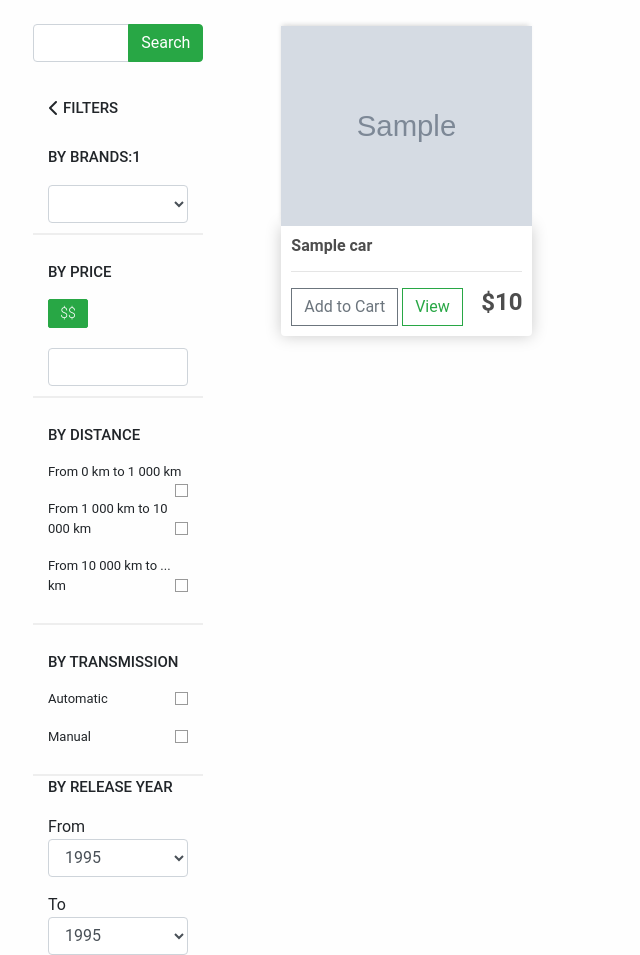
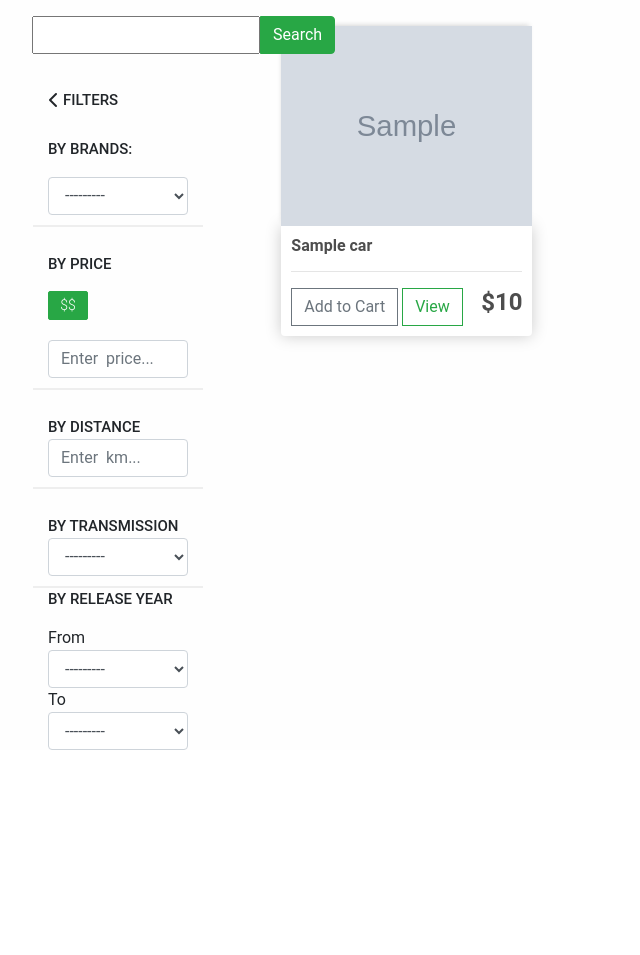
Before and after one commit to khodjiyev2o/Test-Project-PROBIT, a Django app: page / in a window 1280 px wide. Shown: the part 56-1011 px from the top of the page, without its empty margins (0-640 px from the left). After the commit the page ends 806 px from the top, so only its background shows below. Run offline with Django 4.2, Linux system fonts and the light colour scheme; tables that the repository leaves empty hold one stand-in row (values such as "Sample post"); grey boxes marked "Sample" are stand-in pictures; some libraries are stand-ins or nearby versions.

Commit message:
filter.py done

```diff
--- a/main/filters.py
+++ b/main/filters.py
@@ -1,15 +1,28 @@
+from cProfile import label
 from .models import Car,Brand
 import django_filters
-from django_filters import CharFilter,DateFilter
+from django_filters import ChoiceFilter,NumberFilter,ModelChoiceFilter
 from django import forms
+import datetime
+CHOICES = (
+     (1, 'Automatic'),
+    (0, 'Manual'),
+    (None,'Both'),
+)
+YEAR_CHOICES = [(r,r) for r in range(1984, datetime.date.today().year+1)]
+CAR_CHOICES=[car.brand for car in Car.objects.all()]
 
-
-class ProductFilter(django_filters.FilterSet):
-    start_date = DateFilter(field_name='year',lookup_expr='gte')
-    end_date = DateFilter(field_name='year',lookup_expr='lte')
-
-
+class CarFilter(django_filters.FilterSet):
+    start_date = ChoiceFilter(field_name='year',lookup_expr='gte', choices=YEAR_CHOICES,label='',widget=forms.Select(attrs={'class': 'form-control'}))
+    end_date = ChoiceFilter(field_name='year',lookup_expr='lte', choices=YEAR_CHOICES,label='',widget=forms.Select(attrs={'class': 'form-control'}))
+    automatic_transmission = ChoiceFilter(field_name='automatic_transmission',choices=CHOICES,label='',widget=forms.Select(attrs={'class': 'form-control'}))
+    price = NumberFilter(field_name='price',label='',widget=forms.NumberInput(attrs={'class': 'form-control','placeholder':'Enter  price...'}))
+    mileage = NumberFilter(field_name='mileage',lookup_expr='gte',label='',widget=forms.NumberInput(attrs={'class': 'form-control','placeholder':'Enter  km...'}))
+    brand =  ModelChoiceFilter(
+        queryset=Brand.objects.all(),
+       widget=forms.Select(attrs={'class': 'form-control','placeholder':'Enter  price...'})
+    )
     class Meta:
         model = Car
-        fields = '__all__'
+        fields = ['name','brand','price','mileage','automatic_transmission' ]
         exclude = 'image'
--- a/main/models.py
+++ b/main/models.py
@@ -6,7 +6,11 @@
 
 YEAR_CHOICES = [(r,r) for r in range(1984, datetime.date.today().year+1)]
 
-
+CHOICES = (
+    (0, 'Automatic'),
+    (1, 'Manual'),
+    (None,'Both'),
+)
 class Brand(models.Model):
     name = models.CharField(max_length=150,unique=True)
 
@@ -21,7 +25,7 @@
     year = models.IntegerField(choices=YEAR_CHOICES, default=datetime.datetime.now().year)
     mileage = models.IntegerField()
     price = models.IntegerField()
-    automatic_transmission = models.BooleanField(default=True)
+    automatic_transmission = models.BooleanField(default=True,choices=CHOICES)
     image =  models.ImageField(upload_to='cars',blank = True, null = True)
 
 
--- a/main/templates/main/layout.html
+++ b/main/templates/main/layout.html
@@ -56,15 +56,14 @@
         </div>
       </div>
     </nav>
-
+    <form method="GET" class="">
     <div class="row">
       <div class="col-md-4 px-5" style="max-width: 20.333333%">
-        <form class="input-group mt-4">
-          <input type="text" class="form-control" />
-          <div class="input-group-append">
+          <div class="input-group-append mt-3">
+            {{forms.form.name}}
             <button class="btn btn-success rounded-right">Search</button>
           </div>
-        </form>
+
         <div class="row" id="fs_app">
           <section class="col-12" id="fs_header_bar">
             <div class="row">
@@ -75,14 +74,9 @@
             </div>
           </section>
           <section class="col-12">
-            <div class="heading mb-3">BY Brands:{{cars.count}}</div>
+            <div class="heading mb-3">BY Brands:</div>
 
-            <select class="form-control">
-              <option value=""></option>
-              {%for car in cars%}
-              <option value="">{{car.brand}}</option>
-             {%endfor%}
-            </select>
+            {{forms.form.brand}}
           </section>
           <section class="col-12" id="fs_price_body">
             <div>
@@ -96,11 +90,7 @@
                 </div>
 
               </div>
-              <input
-                type="number"
-                class="form-control"
-
-              />
+              {{forms.form.price}}
 
             </div>
           </section>
@@ -108,49 +98,14 @@
           <section class="col-12" id="fs_distance_body">
             <span class="heading"> By Distance  </span>
             <div class="contents">
-              <ul>
-                <li class="distance">
-                  <span>From 0 km to 1 000 km</span>
-                  <span class="text-right">
-                    <i></i>
-                    <input type="checkbox" class="pick" />
-                  </span>
-                </li>
-                <li class="distance ">
-                  <span>From 1 000 km to  10 000 km</span>
-                  <span class="text-right">
-                    <input type="checkbox" class="pick" />
-                  </span>
-                </li>
-                <li class="distance">
-                  <span>From 10 000 km to ... km</span>
-                  <span class="text-right">
-                    <i></i>
-                    <input type="checkbox" class="pick" />
-                  </span>
-                </li>
-              </ul>
+              {{forms.form.mileage}}
             </div>
           </section>
 
           <section class="col-12" id="fs_time_body">
             <span class="heading"> By Transmission </span>
             <div class="contents">
-              <ul>
-                <li class="time">
-                  <span>Automatic</span>
-                  <span class="text-right">
-                    <input type="checkbox" class="pick-time" />
-                  </span>
-                </li>
-                <li class="time ">
-                  <span>Manual</span>
-                  <span class="text-right">
-                      <input type="checkbox" class="pick-time" />
-                    </i>
-                  </span>
-                </li>
-              </ul>
+              {{forms.form.automatic_transmission}}
             </div>
           </section>
 
@@ -159,72 +114,16 @@
           <div class="select-group col-12">
             <div class="heading mb-3">BY Release Year</div>
             From
-            <select class="form-control mb-3">
-              <option value="">1995</option>
-              <option value="">1996</option>
-              <option value="">1997</option>
-              <option value="">1998</option>
-              <option value="">1999</option>
-              <option value="">2000</option>
-              <option value="">2001</option>
-              <option value="">2002</option>
-              <option value="">2003</option>
-              <option value="">2004</option>
-              <option value="">2005</option>
-              <option value="">2006</option>
-              <option value="">2007</option>
-              <option value="">2008</option>
-              <option value="">2009</option>
-              <option value="">2010</option>
-              <option value="">2011</option>
-              <option value="">2012</option>
-              <option value="">2013</option>
-              <option value="">2014</option>
-              <option value="">2015</option>
-              <option value="">2016</option>
-              <option value="">2017</option>
-              <option value="">2018</option>
-              <option value="">2019</option>
-              <option value="">2020</option>
-              <option value="">2021</option>
-              <option value="">2022</option>
-            </select>
+            {{forms.form.start_date}}
             To
-            <select class="form-control">
-              <option value="">1995</option>
-              <option value="">1996</option>
-              <option value="">1997</option>
-              <option value="">1998</option>
-              <option value="">1999</option>
-              <option value="">2000</option>
-              <option value="">2001</option>
-              <option value="">2002</option>
-              <option value="">2003</option>
-              <option value="">2004</option>
-              <option value="">2005</option>
-              <option value="">2006</option>
-              <option value="">2007</option>
-              <option value="">2008</option>
-              <option value="">2009</option>
-              <option value="">2010</option>
-              <option value="">2011</option>
-              <option value="">2012</option>
-              <option value="">2013</option>
-              <option value="">2014</option>
-              <option value="">2015</option>
-              <option value="">2016</option>
-              <option value="">2017</option>
-              <option value="">2018</option>
-              <option value="">2019</option>
-              <option value="">2020</option>
-              <option value="">2021</option>
-              <option value="">2022</option>
-            </select>
+            {{forms.form.end_date}}
           </div>
 
         </div>
+
+
       </div>
-
+    </form>
         <div class="col-md-8">
 
 
--- a/main/views.py
+++ b/main/views.py
@@ -1,18 +1,16 @@
 from django.shortcuts import render
 from .models import Car
-from .filters  import  ProductFilter
+from .filters  import  CarFilter
 from django.views.generic.detail import DetailView
 # Create your views here.
 
 def index(request):
     cars = Car.objects.all()
-    f = ProductFilter(request.GET, queryset=Car.objects.all())
+    f = CarFilter(request.GET, queryset=Car.objects.all())
     cars = f.qs
-    return render(request,'main/index.html',{'f':f,'cars':cars})
+    return render(request,'main/index.html',{'forms':f,'cars':cars})
 
-def layout(request):
-    cars = Car.objects.all()
-    return render(request,'main/layout.html',{'cars':cars})
+
 
 class ProductDetailView(DetailView):
     model = Car
```
Also changed, not shown: static/css/style.css (line endings or trailing spaces).
